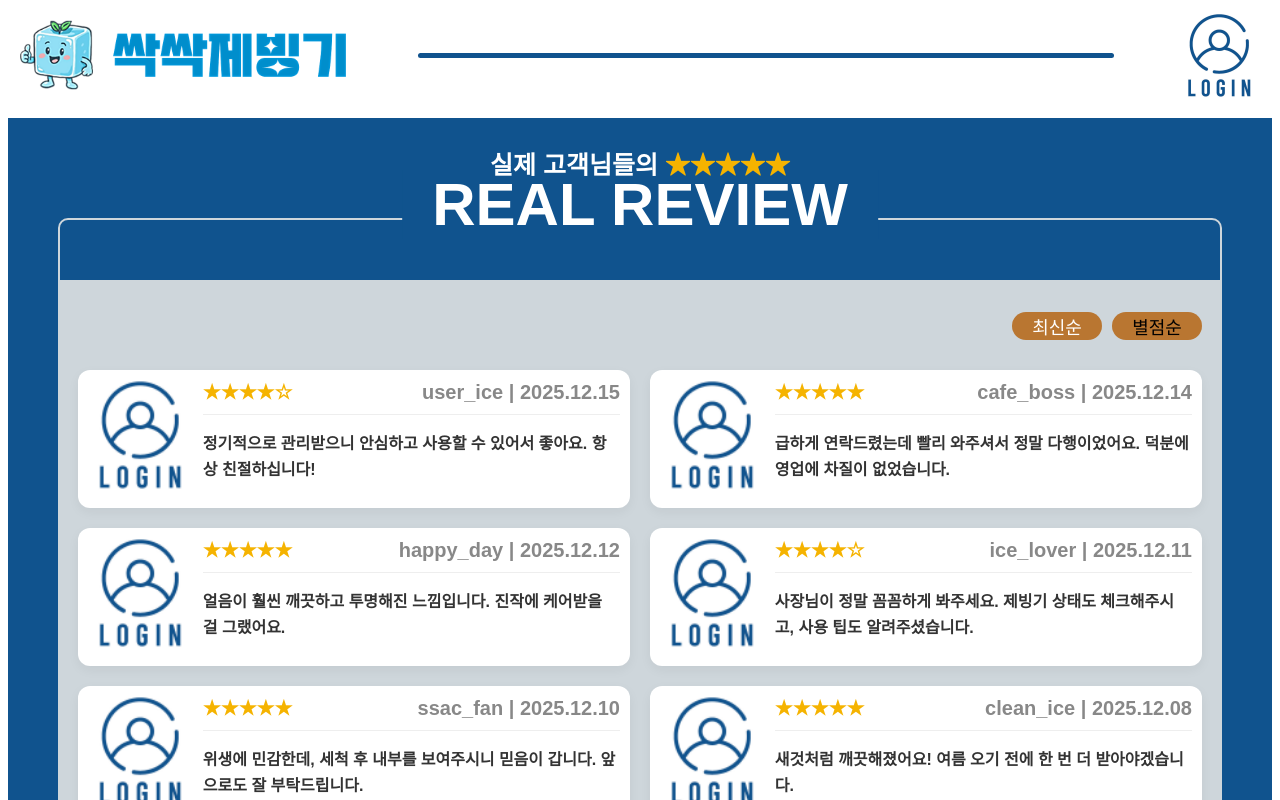
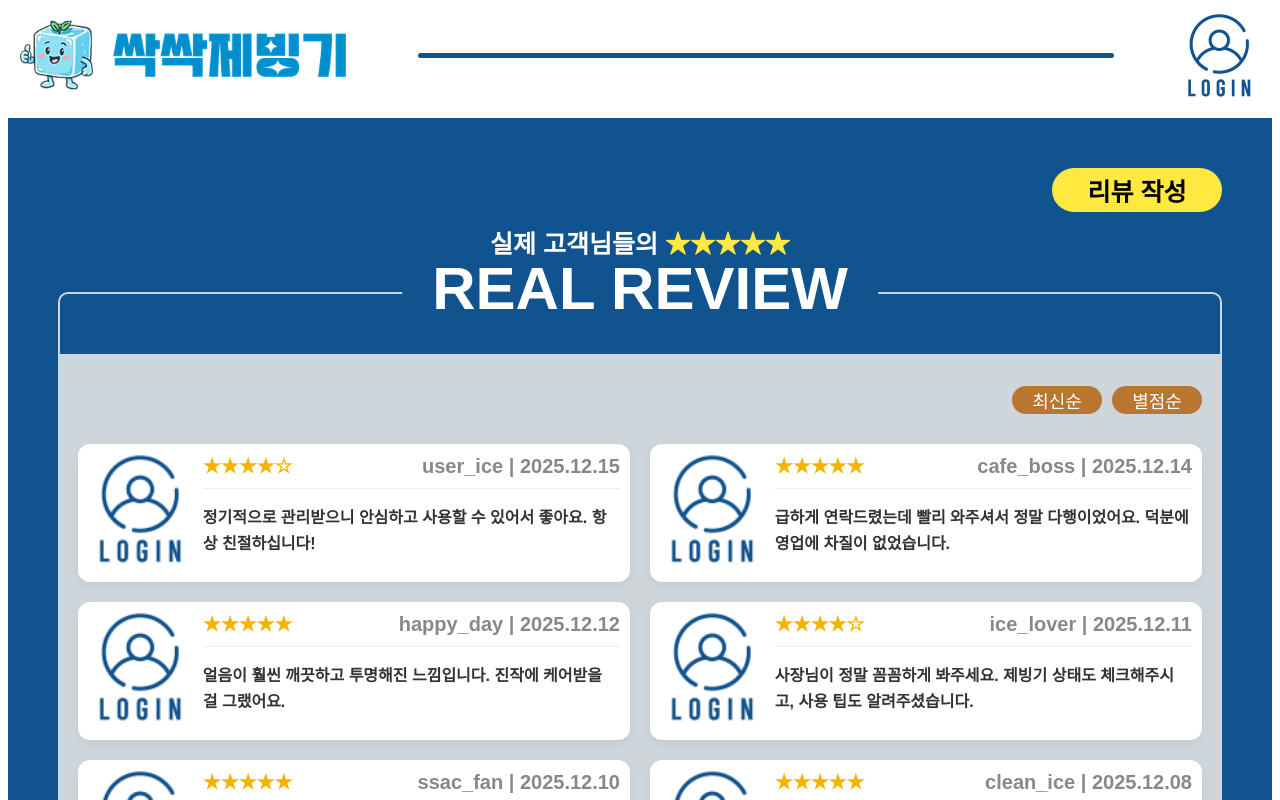
Before and after one commit to icemachine-green/icemachine_client, a React app: page /reviews in a window 1280 px wide. Shown: the top 800 px of the page. Built offline with nearby package versions, Linux system fonts and the light colour scheme; the HTML template or start-up script is replaced by a standard one; a web font is replaced by a local one.

Commit message:
251221 REVIEW_PAGE 완료

```diff
--- a/src/components/reviews/ReviewPage.css
+++ b/src/components/reviews/ReviewPage.css
@@ -1,23 +1,36 @@
 .review-page-container {
-  padding: 100px 50px;
-  text-align: center;
+  padding: 50px;
   background-color: #10538E;
 }
 
-/* .review-page-head-container {
+.review-page-sub-container {
+  margin: 0 auto;
+  width: 100%;
+  max-width: 1440px;
+  text-align: center;
+}
+
+.review-page-write-btn-container {
+  margin-bottom: 80px;
   display: grid;
-} */
+  justify-content: end;
+}
+
+.review-page-write-btn {
+  cursor: pointer;
+  border: none;
+  border-radius: 22px;
+  background-color: #FFE940;
+  font-size: 25px;
+  font-weight: 600;
+  width: 170px;
+  padding: 4px 0;
+}
+
 .review-page-head-container {
   position: relative;
 }
 
-/* .review-page-head-line {
-  border: 1px solid #fff;
-  border-top-left-radius: 10px;
-  border-top-right-radius: 10px;
-  height: 100px;
-  position: relative;
-} */
 .review-page-head-line {
   position: relative;
   height: 60px;
@@ -26,12 +39,9 @@
   border-top-right-radius: 10px;
 }
 
-/* .review-page-head-sub-container {
-  position: absolute;
-} */
 .review-page-head-sub-container {
   position: absolute;
-  top: -75px;
+  top: -70px;
   left: 50%;
   transform: translateX(-50%);
   white-space: nowrap;
@@ -39,7 +49,7 @@
 }
 
 .review-page-head-stars {
-  color: #f5b300;
+  color: #FFE940;
   font-size: 25px;
 }
 
@@ -48,16 +58,9 @@
   font-size: 25px;
 }
 
-/* .review-page-head-title {
-  box-sizing: border-box;
-  color: #fff;
-  background-color: #123b9b;
-  font-size: 90px;
-  position: absolute;
-} */
 .review-page-head-title {
   position: absolute;
-  top: -50px;
+  top: -40px;
   left: 50%;
   transform: translateX(-50%);
   font-size: 60px;
@@ -80,7 +83,7 @@
   justify-content: flex-end;
 }
 
-.review-page-latest-btn {
+.review-page-latest-btn, .review-page-rating-btn {
   cursor: pointer;
   border: none;
   border-radius: 20px;
@@ -90,20 +93,11 @@
   color: #fff;
 }
 
-.review-page-rating-btn {
-  cursor: pointer;
-  border: none;
-  border-radius: 20px;
-  background-color: #B97631;
-  font-size: 18px;
-  width: 90px;
-}
-
 .review-page-box-container {
   padding: 30px 20px;
   background-color: #CED6DB;
   display: grid;
-  grid-template-columns: repeat(2, 1fr);
+  grid-template-columns: repeat(auto-fit, minmax(460px, 1fr));
   gap: 20px;
 }
 
--- a/src/components/reviews/ReviewPage.jsx
+++ b/src/components/reviews/ReviewPage.jsx
@@ -55,6 +55,10 @@ const reviewData = [
 const ReviewPage = () => {
   return (
     <div className="review-page-container">
+      <div className="review-page-sub-container">
+        <div className="review-page-write-btn-container">
+          <button className="review-page-write-btn">리뷰 작성</button>
+        </div>
 
         <div className="review-page-head-container">
           <div className="review-page-head-line">
@@ -65,18 +69,12 @@ const ReviewPage = () => {
               <span className="review-page-head-title">REAL REVIEW</span>
           </div>
         </div>
-      {/* <div className="review-page-head-container">
-        <div className="review-page-head-sub-container">
-          <span className="review-page-head-text">실제 고객님들의 </span>
-          <span className="review-page-head-stars">★★★★★</span>
-        </div>
-        <span className="review-page-head-title">REAL REVIEW</span>
-      </div>
-      <div className="review-page-head-line"></div> */}
+
         <div className="review-page-sort-container">
           <button className="review-page-latest-btn">최신순</button>
           <button className="review-page-rating-btn">별점순</button>
         </div>
+
         <div className="review-page-box-container">
           {reviewData.map((review) => (
               <div key={review.id} className="review-page-box">
@@ -100,8 +98,11 @@ const ReviewPage = () => {
               </div>
             ))}
         </div>
+
         <div className="review-page-more-btn-container">
           <button className="review-page-more-btn">더 보기</button>
+        </div>
+
       </div>
     </div>
   );
```
Lines whose indentation alone changed are shown as unchanged.
